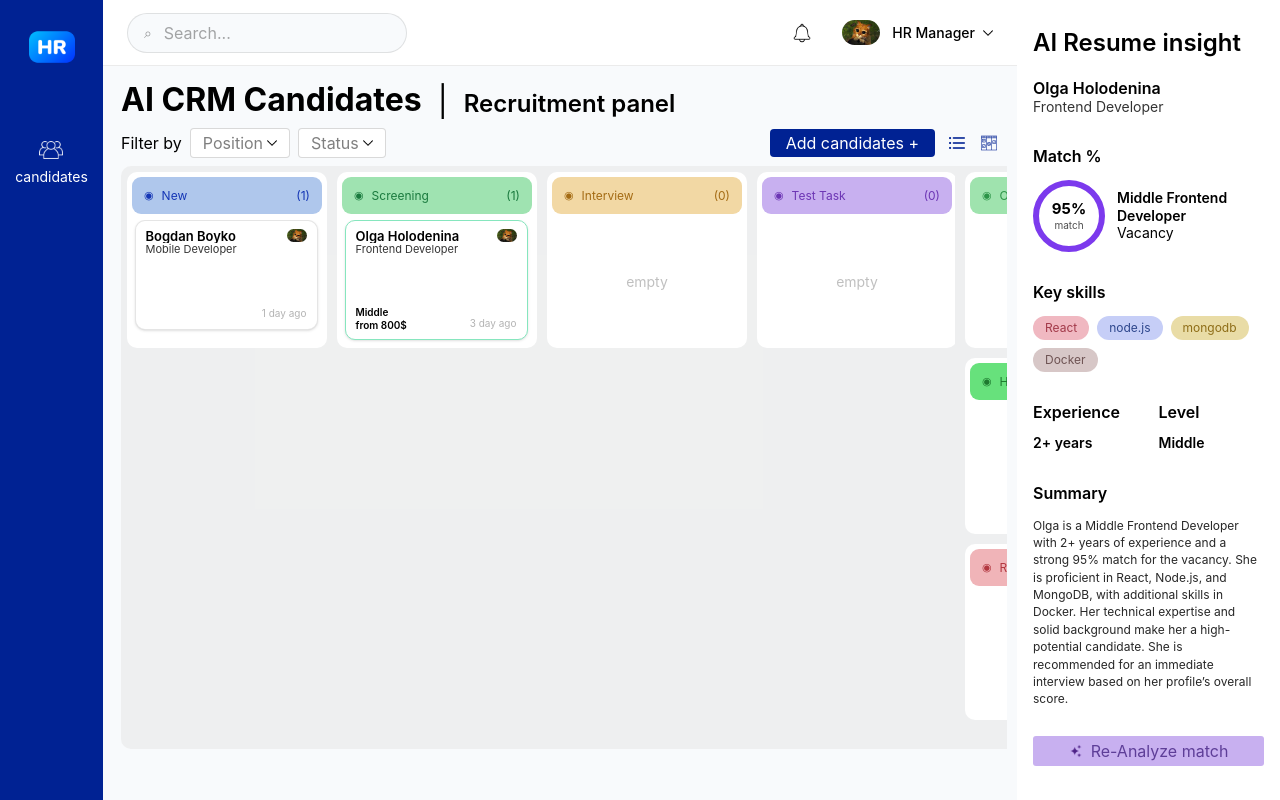
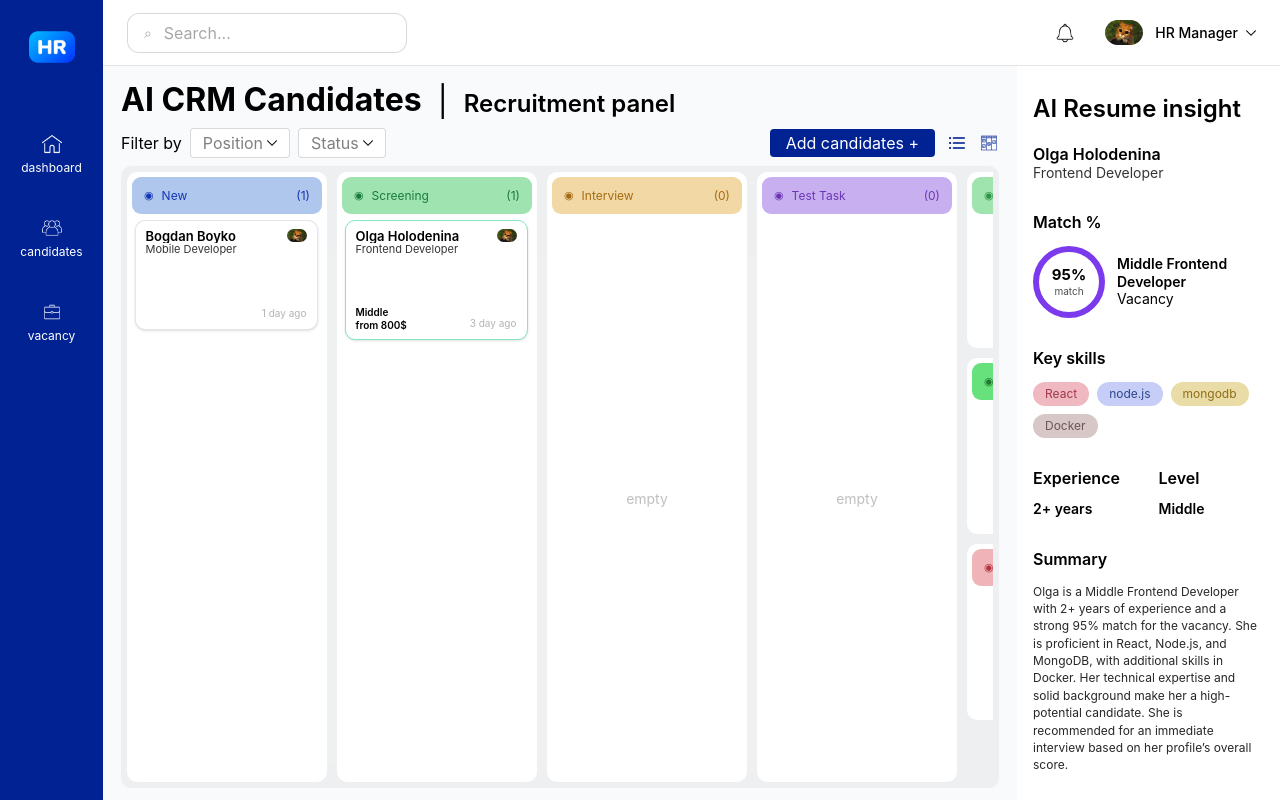
Before and after one commit to AnastasiiaBodnar/hr-ai-cmr-web, a Next.js app: page /candidates in a window 1280 px wide. Built offline with nearby package versions, Linux system fonts and the light colour scheme.

Commit message:
feat:add buttons for other pages fixes: Topbar

```diff
--- a/app/candidates/page.js
+++ b/app/candidates/page.js
@@ -21,9 +21,11 @@ export default function CandidatesPage() {
         <div className="flex h-screen overflow-hidden bg-background">
             <AppSidebar />
 
-            <div className="flex min-w-0 flex-1 overflow-hidden">
             <div className="flex min-w-0 flex-1 flex-col overflow-hidden">
                 <AppTopbar />
+
+                <div className="flex min-h-0 flex-1 overflow-hidden">
+                    <div className="flex min-w-0 flex-1 flex-col overflow-hidden">
                         <CandidatesBoard
                             candidates={mockCandidates}
                             selectedCandidateId={selectedCandidateId}
@@ -34,5 +36,6 @@ export default function CandidatesPage() {
                     <CandidateInsightPanel candidate={selectedCandidate} />
                 </div>
             </div>
+        </div>
     );
 }
--- a/app/components/layout/AppSidebar.js
+++ b/app/components/layout/AppSidebar.js
@@ -1,4 +1,22 @@
 import Image from "next/image";
+
+const sidebarItems = [
+    {
+        label: "dashboard",
+        icon: "/icons/dashboard.png",
+        alt: "Dashboard",
+    },
+    {
+        label: "candidates",
+        icon: "/icons/group.png",
+        alt: "Candidates",
+    },
+    {
+        label: "vacancy",
+        icon: "/icons/bag.png",
+        alt: "Vacancy",
+    },
+];
 
 export default function AppSidebar() {
     return (
@@ -7,12 +25,20 @@ export default function AppSidebar() {
                 <Image src="/icons/hr.png" alt="HR logo" width={46} height={46} />
             </div>
 
-            <button className="flex flex-col items-center gap-2 rounded-[18px] px-3 py-3">
-                <Image src="/icons/group.png" alt="Candidates" width={24} height={24} />
-                <span className="caption-text text-[14px] font-normal leading-none text-white">
-          candidates
-        </span>
-            </button>
+            <nav className="flex flex-col items-center gap-7">
+                {sidebarItems.map((item) => (
+                    <button
+                        key={item.label}
+                        type="button"
+                        className="flex flex-col items-center gap-2 rounded-[18px] px-3 py-2"
+                    >
+                        <Image src={item.icon} alt={item.alt} width={20} height={20} />
+                        <span className="caption-text text-[12px] leading-none text-white">
+              {item.label}
+            </span>
+                    </button>
+                ))}
+            </nav>
         </aside>
     );
 }
--- a/app/components/layout/AppTopbar.js
+++ b/app/components/layout/AppTopbar.js
@@ -2,9 +2,9 @@ import Image from "next/image";
 
 export default function AppTopbar() {
     return (
-        <header className="flex h-[66px] items-center justify-between border-b border-black/8 bg-white px-6">
-            <div className="flex h-[40px] w-full max-w-[280px] items-center rounded-full border border-black/10 bg-[#F8FAFC] px-4">
-                <span className="mr-3 text-sm text-black/40">⌕</span>
+        <header className="flex h-[66px] w-full shrink-0 items-center justify-between border-b border-black/10 bg-white px-6">
+            <div className="flex h-[40px] w-full max-w-[280px] items-center rounded-[12px] border border-black/15 bg-white px-4">
+                <span className="mr-3 text-sm text-black/35">⌕</span>
                 <input
                     type="text"
                     placeholder="Search..."
@@ -13,7 +13,7 @@ export default function AppTopbar() {
             </div>
 
             <div className="ml-6 flex items-center gap-5">
-                <button className="flex h-10 w-10 items-center justify-center rounded-full transition hover:bg-black/5">
+                <button className="flex h-10 w-10 items-center justify-center rounded-full">
                     <Image src="/icons/bell.png" alt="Notifications" width={20} height={20} />
                 </button>
 
--- a/app/components/recruitment/CandidateColumn.js
+++ b/app/components/recruitment/CandidateColumn.js
@@ -7,9 +7,15 @@ export default function CandidateColumn({
                                             candidates,
                                             selectedCandidateId,
                                             onSelectCandidate,
+                                            fullHeight = false,
+                                            compact = false,
                                         }) {
+    const sectionClassName = fullHeight
+        ? "flex min-h-0 h-full w-[200px] shrink-0 flex-col rounded-[10px] bg-white p-[5px]"
+        : "flex h-[176px] w-[200px] shrink-0 flex-col rounded-[10px] bg-white p-[5px]";
+
     return (
-        <section className="flex h-[176px] w-[200px] shrink-0 flex-col rounded-[10px] bg-white p-[5px]">
+        <section className={sectionClassName}>
             <div
                 className={`mb-[6px] flex h-[37px] w-[190px] shrink-0 items-center justify-between rounded-[9px] px-[12px] text-[12px] font-normal ${headerClassName}`}
             >
@@ -20,7 +26,7 @@ export default function CandidateColumn({
                 <span>({count})</span>
             </div>
 
-            <div className="flex-1 overflow-y-auto">
+            <div className="min-h-0 flex-1 overflow-y-auto">
                 {candidates.length ? (
                     <div className="flex flex-col items-center gap-[6px] pr-[2px]">
                         {candidates.map((candidate) => (
--- a/app/components/recruitment/CandidatesBoard.js
+++ b/app/components/recruitment/CandidatesBoard.js
@@ -17,7 +17,7 @@ export default function CandidatesBoard({
         CANDIDATE_STATUSES.find((status) => status.key === statusKey);
 
     return (
-        <main className="flex-1 overflow-hidden bg-background px-[10px] py-[12px]">
+        <main className="flex min-h-0 flex-1 flex-col bg-background px-[10px] py-[12px]">
             <div className="mb-3 flex items-end gap-4 px-[8px] pt-[6px]">
                 <h1 className="text-[32px] font-bold leading-none text-black">
                     AI CRM Candidates
@@ -79,10 +79,9 @@ export default function CandidatesBoard({
                 </div>
             </div>
 
-            <div className="overflow-hidden px-[8px]">
-                <div className="h-[583px] w-[1050px] rounded-[10px] bg-[#EAEAEAA3] p-[6px]">
-                    <div className="flex h-full gap-[10px]">
-                        <div className="flex gap-[10px] overflow-x-auto overflow-y-hidden pr-[2px]">
+            <div className="min-h-0 flex-1 px-[8px]">
+                <div className="flex h-full min-h-0 rounded-[10px] bg-[#EAEAEAA3] p-[6px]">
+                    <div className="flex min-h-0 flex-1 gap-[10px] overflow-x-auto overflow-y-hidden">
                         {PRIMARY_COLUMNS.map((statusKey) => {
                             const status = getStatusMeta(statusKey);
                             const items = getCandidatesByStatus(statusKey);
@@ -96,12 +95,12 @@ export default function CandidatesBoard({
                                     candidates={items}
                                     selectedCandidateId={selectedCandidateId}
                                     onSelectCandidate={onSelectCandidate}
+                                    fullHeight
                                 />
                             );
                         })}
-                        </div>
 
-                        <div className="flex w-[200px] shrink-0 flex-col gap-[10px]">
+                        <div className="flex min-h-0 w-[200px] shrink-0 flex-col gap-[10px]">
                             {STACKED_COLUMNS.map((statusKey) => {
                                 const status = getStatusMeta(statusKey);
                                 const items = getCandidatesByStatus(statusKey);
@@ -115,6 +114,7 @@ export default function CandidatesBoard({
                                         candidates={items}
                                         selectedCandidateId={selectedCandidateId}
                                         onSelectCandidate={onSelectCandidate}
+                                        compact
                                     />
                                 );
                             })}
```
Also changed, not shown: public/icons/bag.png (added), public/icons/dashboard.png (added). Lines whose indentation alone changed are shown as unchanged.
